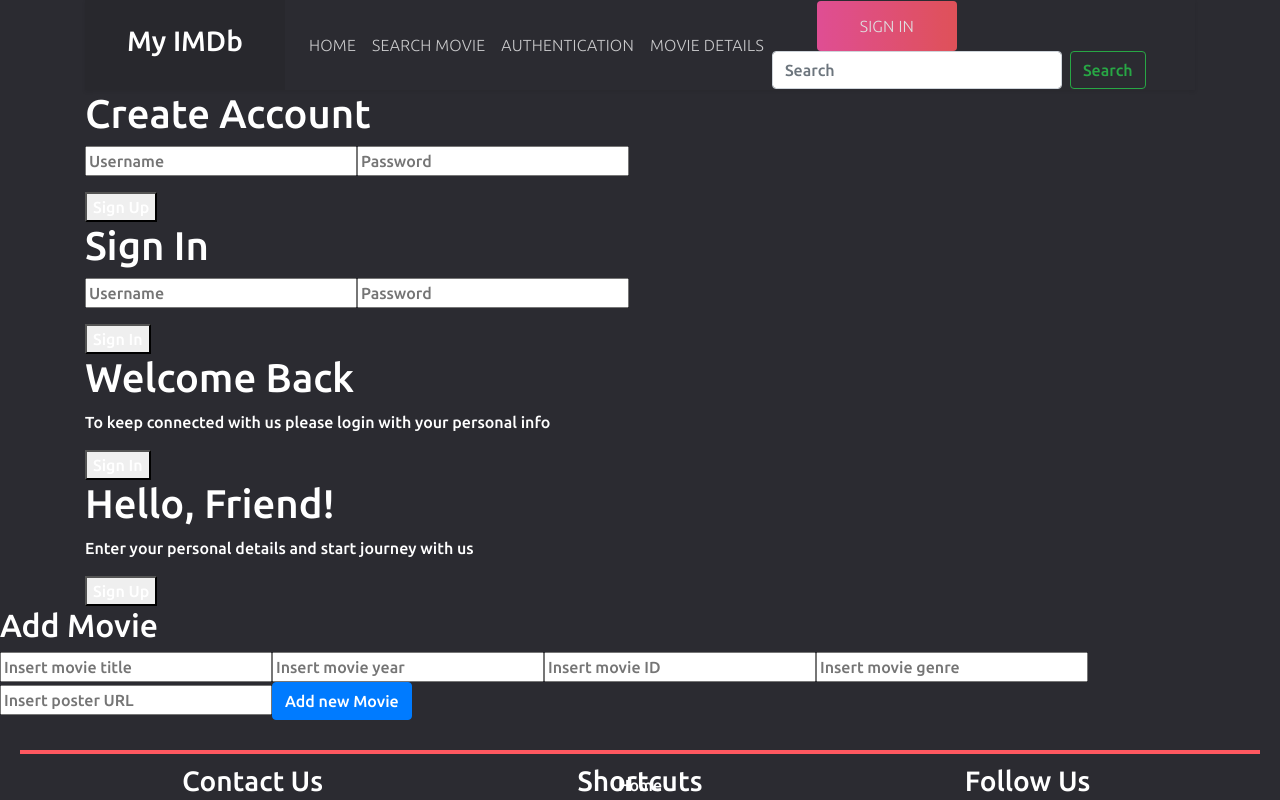
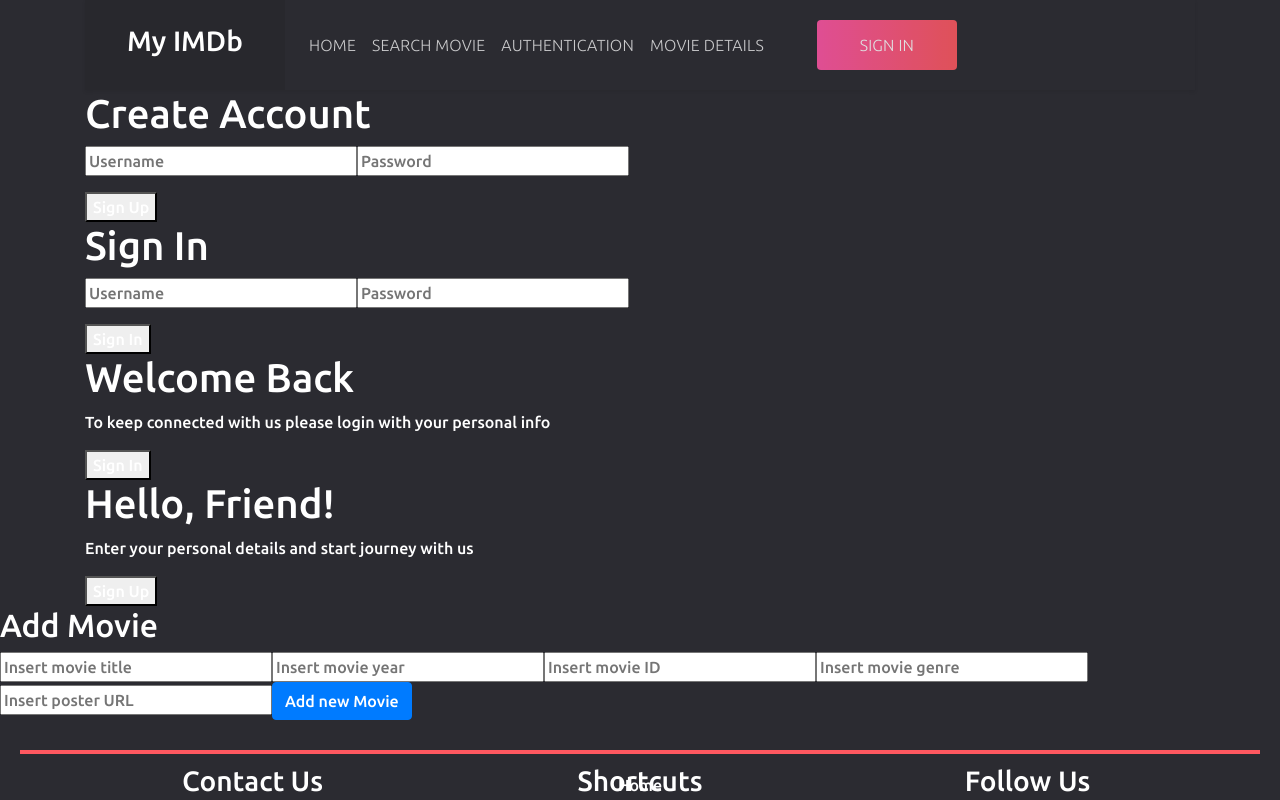
Before and after one commit to Flaviusmadarassi/Proiect-IMDb-Grupa-Mercur, a React (Create React App) app: page /login-page in a window 1280 px wide. Shown: the top 800 px of the page. Built offline with nearby package versions, Linux system fonts and the light colour scheme.

Commit message:
homepage update

```diff
--- a/src/components/Header/HeaderAuth.js
+++ b/src/components/Header/HeaderAuth.js
@@ -16,10 +16,6 @@
           <i class="icon"></i>
           <span>sign in</span>
         </Nav.Link>
-        <Form inline>
-          <FormControl type="text" placeholder="Search" className="mr-sm-2" />
-          <Button variant="outline-success">Search</Button>
-        </Form>
       </div>
     );
   }
--- a/src/pages/HomePage/MovieTab.js
+++ b/src/pages/HomePage/MovieTab.js
@@ -4,6 +4,7 @@
   state = {
     movies: [],
     displayMovies: [],
+    movieYear: "",
   };
 
   componentDidMount() {
@@ -14,9 +15,11 @@
         const totalMovies = json.results.filter((movie) => movie.Poster);
         this.setState({
           movies: totalMovies,
-          displayMovies: totalMovies.slice(0, 5),
+          displayMovies: totalMovies.slice(0, 12),
+          movieYear: json.results.Year,
         });
       });
+    console.log(this.state.movieYear);
   }
   render() {
     return (
@@ -35,8 +38,8 @@
                       <span>{item.Genre}</span>
                       <div className="custom-card-wrap">
                         <p>{item.imdbRating}</p>
-                        <div className="custom-card-description">
-                          <p>text</p>
+                        <div className="custom-card-year">
+                          {item.Year < 2018 ? <p>{item.Year}</p> : null}
                         </div>
                       </div>
                     </div>
```
